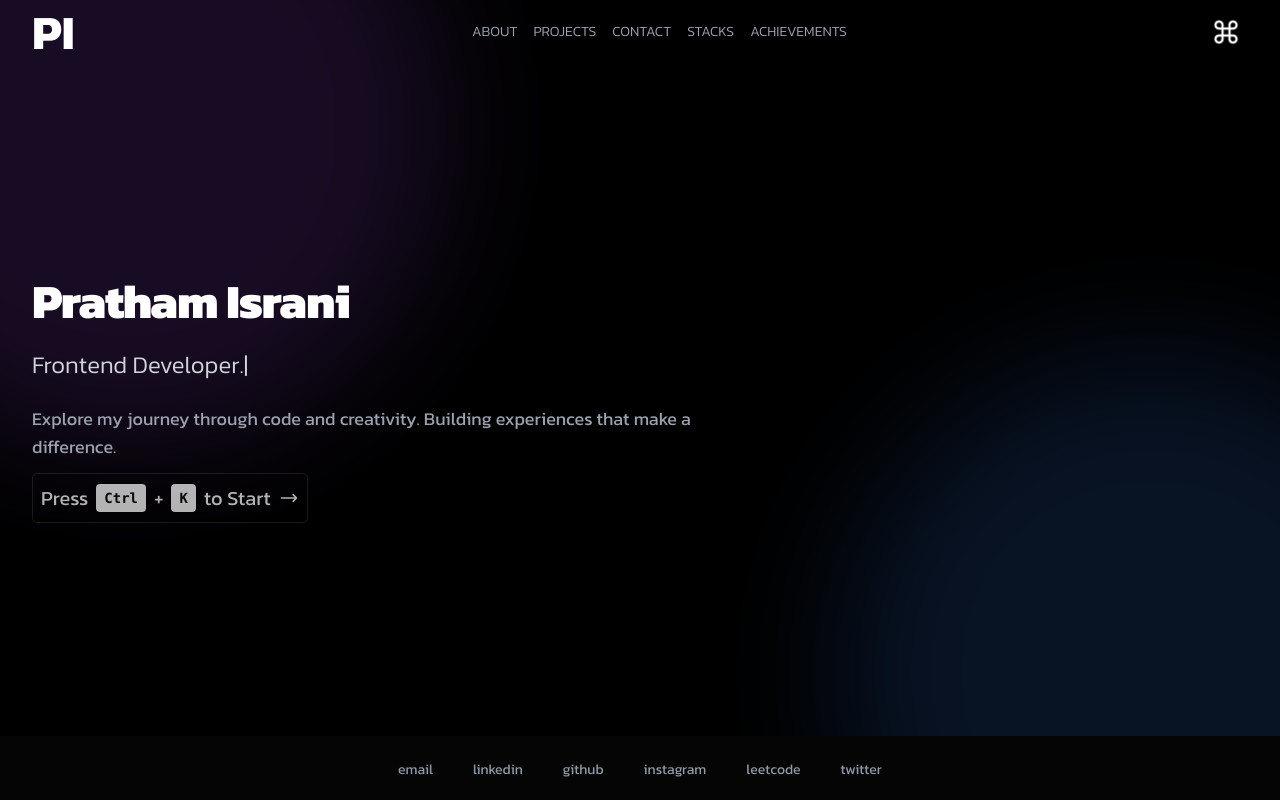
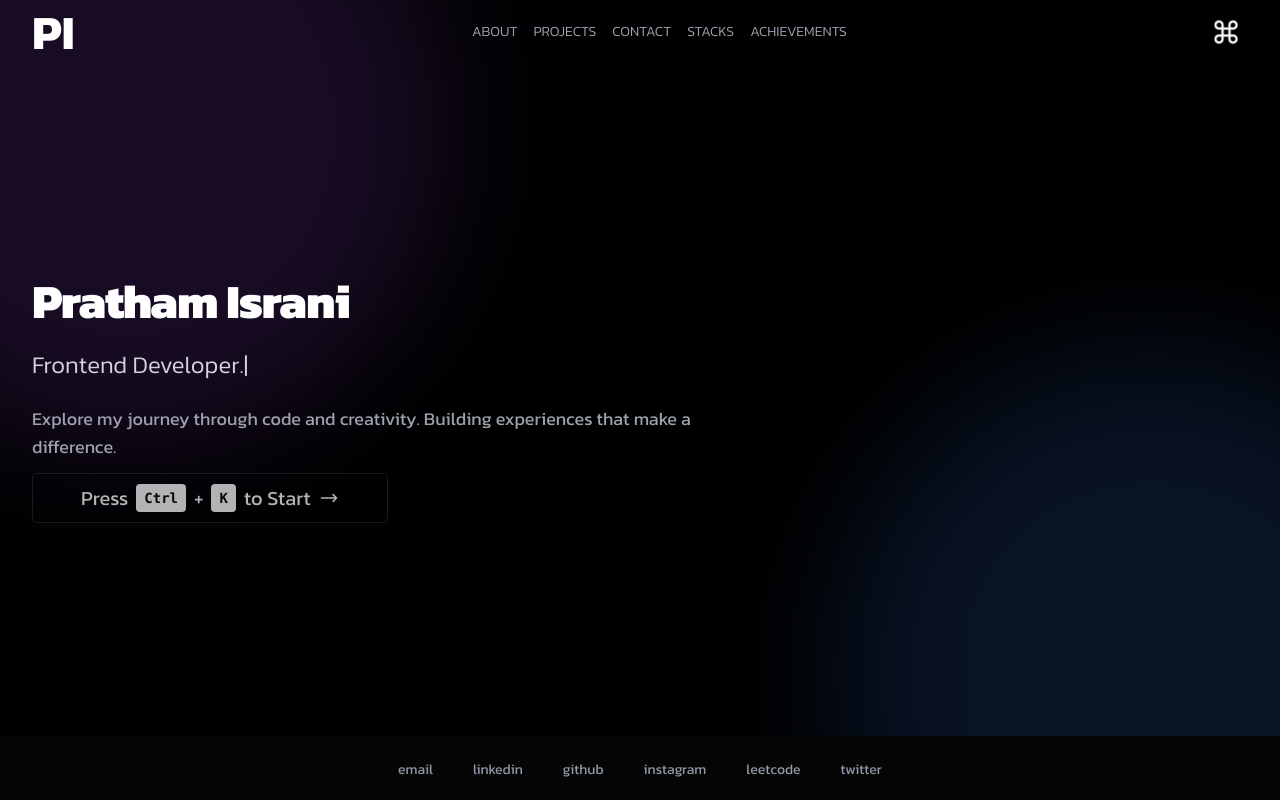
Before and after one commit to Pratham2703005/Portfolio, a React (Vite) app: page / in a window 1280 px wide. Built offline with nearby package versions, Linux system fonts and the light colour scheme.

Commit message:
homepage button fix

```diff
--- a/src/components/ui/GlitchButton.jsx
+++ b/src/components/ui/GlitchButton.jsx
@@ -2,7 +2,7 @@
 import './GlitchButton.css';
 const GlitchButton = ({children, className, onClick}) => {
   return (
-    <button className={`!px-2 sm:px-[50px] ${className}`} onClick={onClick} id="glitch"  >
+    <button className={`!px-4 sm:!px-12 ${className}`} onClick={onClick} id="glitch"  >
     {children}
     </button>
   )
```
